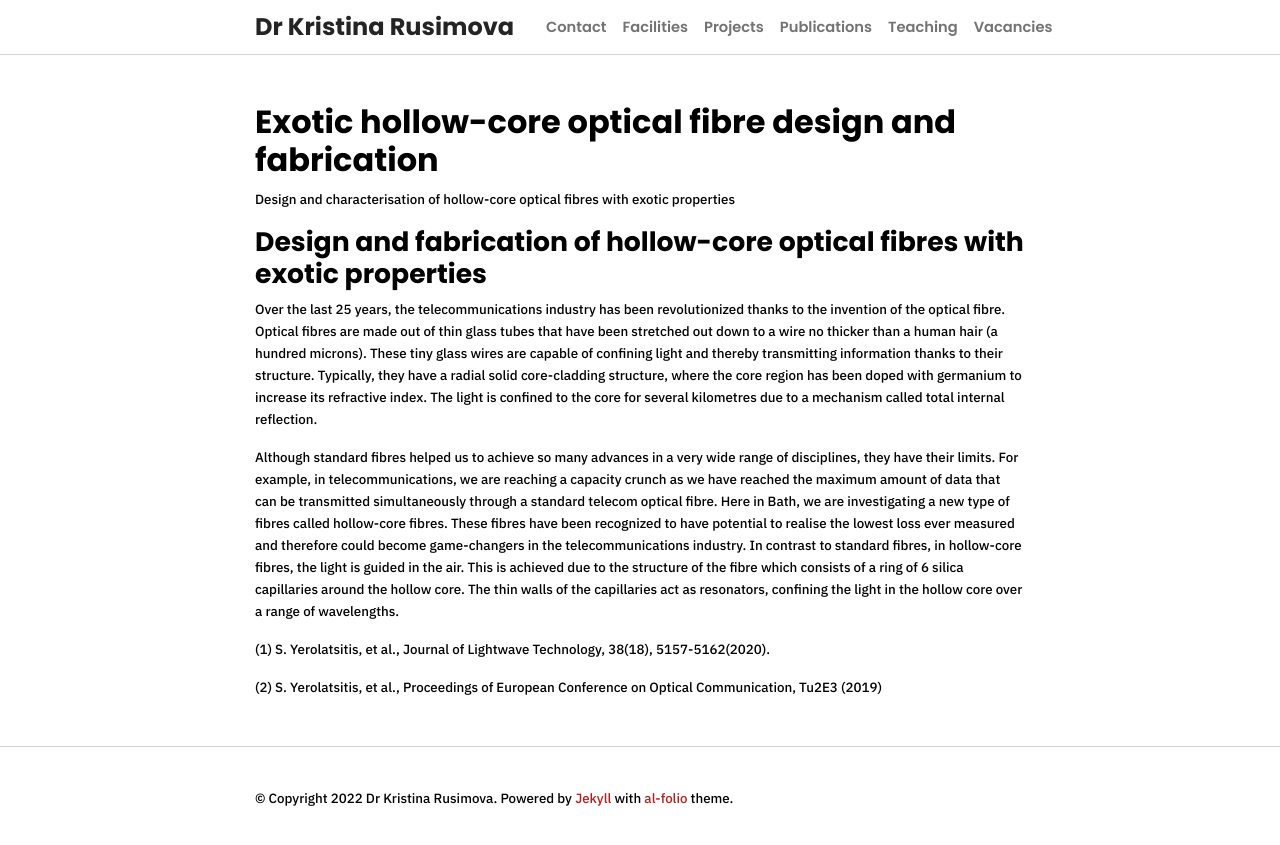
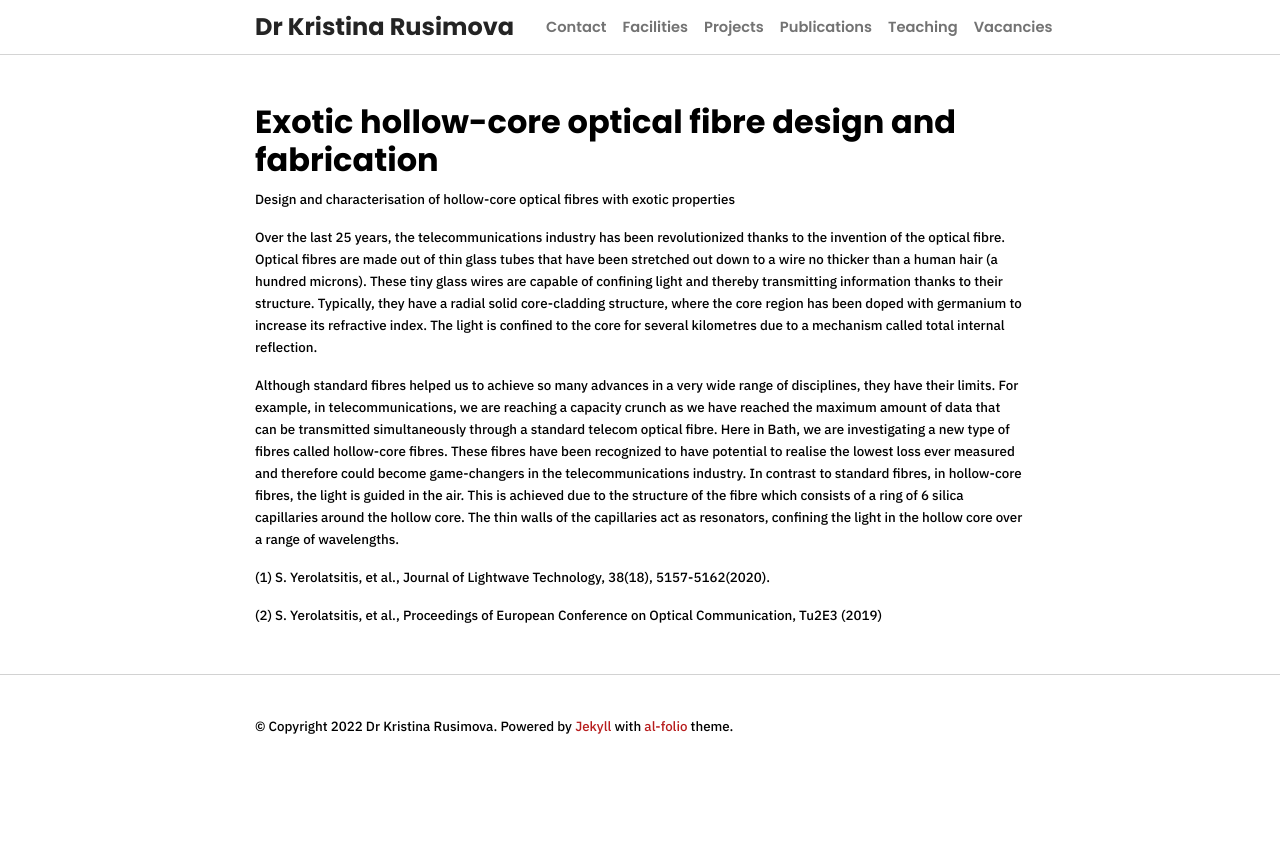
Before and after one commit to kristinarusimova/kristinarusimova.github.io, a Jekyll site: the page built from _projects/fibres.md, in a window 1280 px wide. Shown: the top 845 px of the page. Built offline with Jekyll 4.4.1, drawn with Linux system fonts in a browser that asks for light colours; nearby versions of some CDN libraries; a style sheet for code colours, icons or effects is not loaded.

Commit message:
Update fibres.md

```diff
--- a/_projects/fibres.md
+++ b/_projects/fibres.md
@@ -8,7 +8,6 @@ img: /assets/img/bifi.png
 importance: 3
 years: 2019-
 ---
-##  Design and fabrication of hollow-core optical fibres with exotic properties
 
 Over the last 25 years, the telecommunications industry has been revolutionized thanks to the invention of the optical fibre. Optical fibres are made out of thin glass tubes that have been stretched out down to a wire no thicker than a human hair (a hundred microns). These tiny glass wires are capable of confining light and thereby transmitting information thanks to their structure. Typically, they have a radial solid core-cladding structure, where the core region has been doped with germanium to increase its refractive index. The light is confined to the core for several kilometres due to a mechanism called total internal reflection.
 
```
